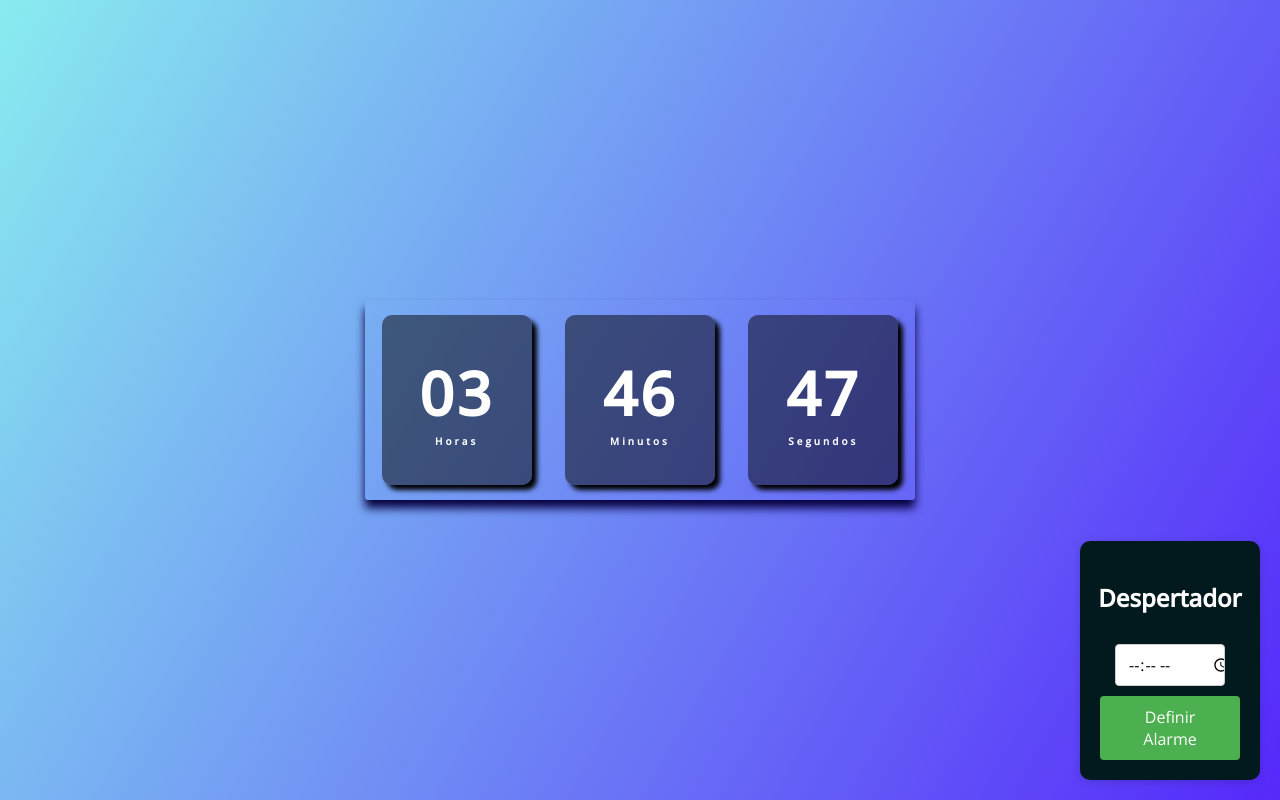
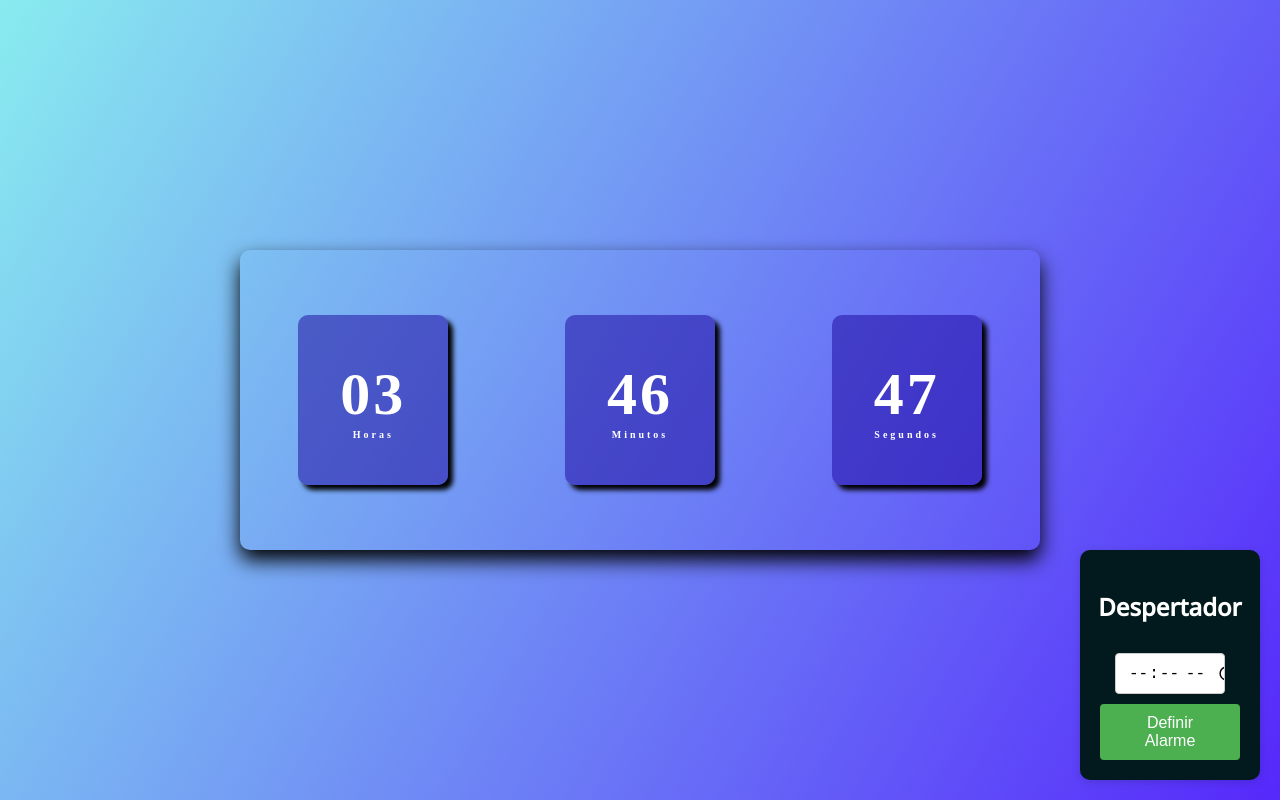
Before and after one commit to Hagliberto/Relogio-DIgital, a plain HTML site: page index.html in a window 1280 px wide. Drawn offline with nearby package versions, Linux system fonts and the light colour scheme.

Commit message:
Melhorias na visualização da página

```diff
--- a/assets/css/style.css
+++ b/assets/css/style.css
@@ -2,7 +2,7 @@
 * {
     margin: 0;
     padding: 0;
-    font-family: 'Open Sans', sans-serif;
+    font-family: 'Open Sans' sans-serif;
 }
 
 body {
@@ -17,11 +17,11 @@ body {
     display: flex;
     align-items: center;
     justify-content: space-around;
-    height: 200px;
-    width: 550px;
+    height: 300px;
+    width: 800px;
     background: transparent;
-    border-radius: 3px;
-    box-shadow: 0px 8px 10px rgb(7, 1, 63);
+    border-radius: 10px;
+    box-shadow: 0px 10px 20px rgb(0, 0, 0);
 }
 
 .relogio div {
@@ -32,7 +32,7 @@ body {
     align-items: center;
     justify-content: center;
     color: #fff;
-    background: rgba(5, 5, 5, 0.5);
+    background: rgba(27, 4, 156, 0.5);
     box-shadow: 5px 5px 5px rgb(0, 0, 0, 1);
     border-radius: 10px;
     letter-spacing: 3px;
@@ -69,7 +69,7 @@ body {
     background-color: #fff;
     color: #000;
     border: none;
-    border-radius: 3px;
+    border-radius: 20px;
     cursor: pointer;
 }
 
@@ -97,7 +97,7 @@ body {
     box-shadow: 0 2px 8px rgba(0, 0, 0, 0.15);
     padding: 20px;
     font-family: 'Open Sans', sans-serif;
-    color: #333333;
+    color: #150472;
     width: 140px;
   }
 
```
